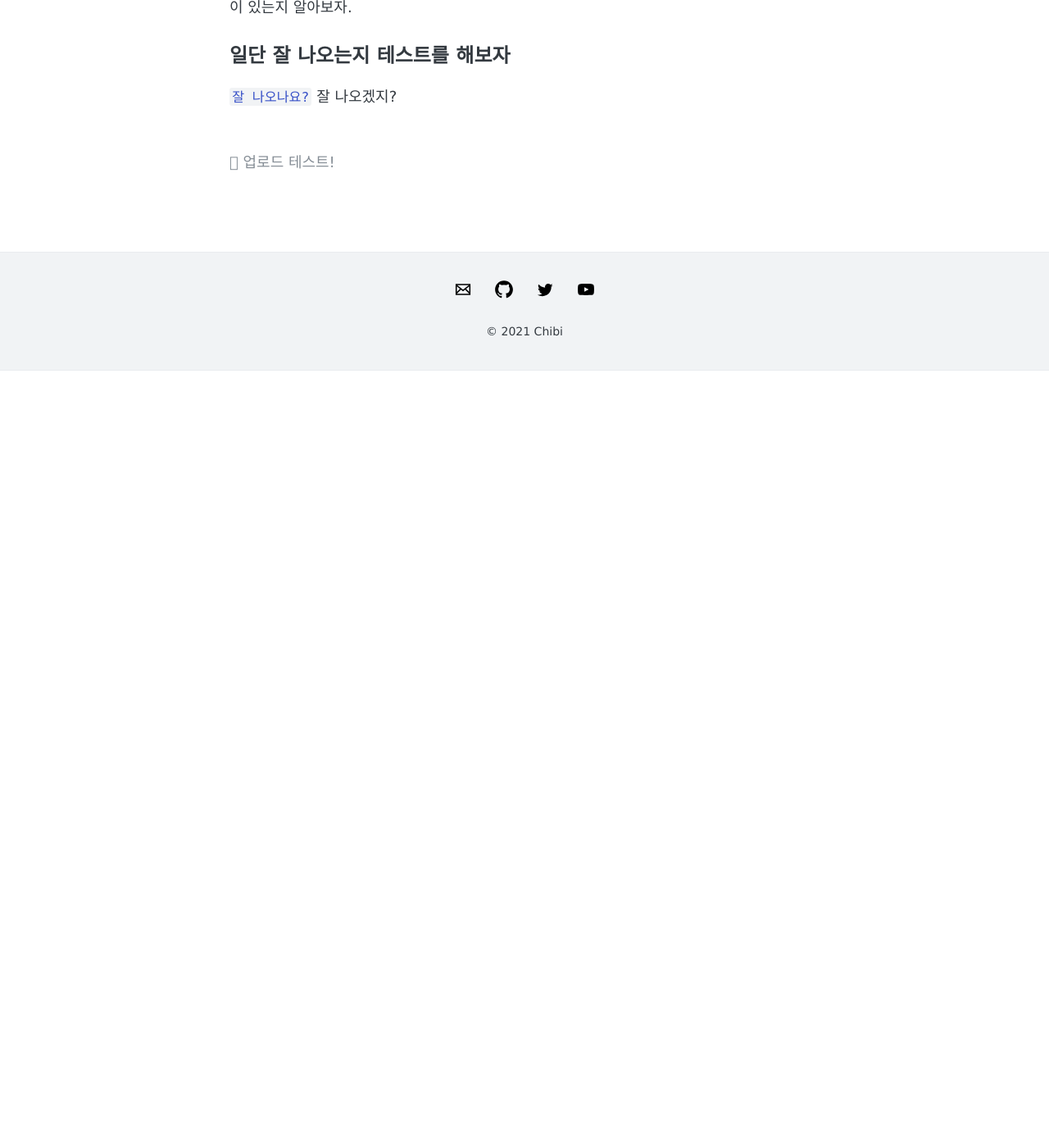
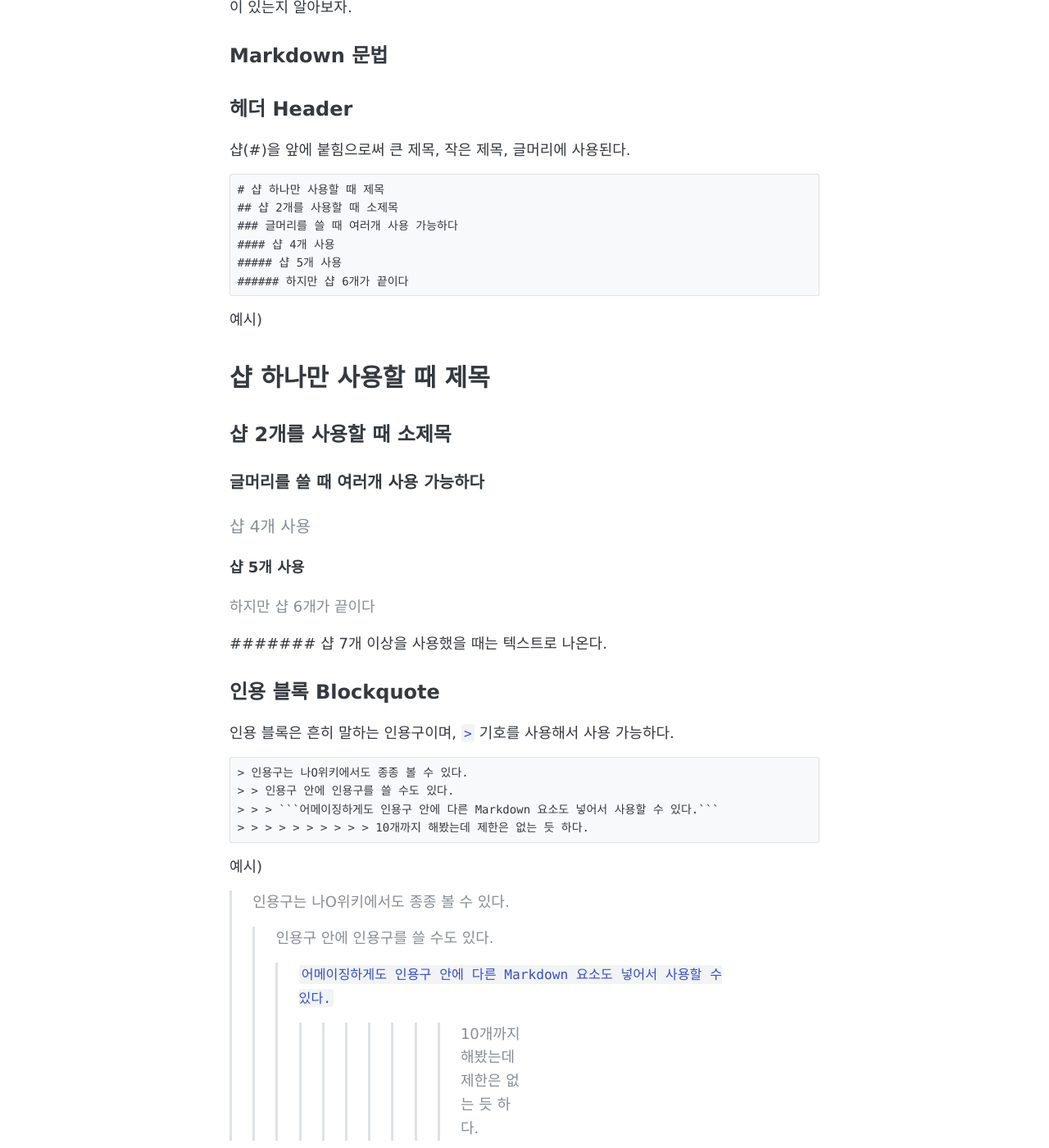
Before and after one commit to chibi-chichi/chibi-chichi.github.io, a Jekyll site: the page built from _posts/2021-12-09-markdown-grammars.md, in a window 1280 px wide and 1400 px high, scrolled down 481 px. Shown: the whole window at 82% size. Built offline with Jekyll 4.4.1, drawn with Linux system fonts in a browser that asks for light colours; comment, search, counter and statistics services are not loaded; before the commit the page ends 933 px from its top, so only the background shows below that; some of the changed text lies outside the part shown.

Commit message:
Update 2021-12-09-markdown-grammars.md

````diff
--- a/_posts/2021-12-09-markdown-grammars.md
+++ b/_posts/2021-12-09-markdown-grammars.md
@@ -1,6 +1,6 @@
 ---
 layout: post
-title: 마크다운(markdown) 문법 정리
+title: 마크다운(Markdown) 문법 정리
 tags:
   - markdown
   - summary
@@ -13,7 +13,88 @@
 사용시에 특수기호나 문자등으로 간단하게 사용할 수 있어서 좋다.
 이런 블로그 포스트에도 Markdown을 사용해서 쓰니 무슨 문법이 있는지 알아보자.
 
-## 일단 잘 나오는지 테스트를 해보자
+## Markdown 문법
 
-```잘 나오나요?```
-잘 나오겠지?
+## 헤더 Header
+
+샵(#)을 앞에 붙힘으로써 큰 제목, 작은 제목, 글머리에 사용된다.
+
+```
+# 샵 하나만 사용할 때 제목
+## 샵 2개를 사용할 때 소제목
+### 글머리를 쓸 때 여러개 사용 가능하다
+#### 샵 4개 사용
+##### 샵 5개 사용
+###### 하지만 샵 6개가 끝이다
+```
+예시)
+# 샵 하나만 사용할 때 제목
+## 샵 2개를 사용할 때 소제목
+### 글머리를 쓸 때 여러개 사용 가능하다
+#### 샵 4개 사용
+##### 샵 5개 사용
+###### 하지만 샵 6개가 끝이다
+####### 샵 7개 이상을 사용했을 때는 텍스트로 나온다.
+
+
+## 인용 블록 Blockquote
+
+인용 블록은 흔히 말하는 인용구이며, ```>``` 기호를 사용해서 사용 가능하다.
+
+```
+> 인용구는 나O위키에서도 종종 볼 수 있다.
+> > 인용구 안에 인용구를 쓸 수도 있다.
+> > > ```어메이징하게도 인용구 안에 다른 Markdown 요소도 넣어서 사용할 수 있다.```
+> > > > > > > > > > 10개까지 해봤는데 제한은 없는 듯 하다.
+```
+
+예시)
+
+> 인용구는 나O위키에서도 종종 볼 수 있다.
+> > 인용구 안에 인용구를 쓸 수도 있다.
+> > > ```어메이징하게도 인용구 안에 다른 Markdown 요소도 넣어서 사용할 수 있다.```
+> > > > > > > > > > 10개까지 해봤는데 제한은 없는 듯 하다.
+
+## 목록 Lists
+
+목록에는 2가지로 나뉘며 순서가 있는 목록과 순서가 없는 목록으로 나뉜다.
+
+### 순서가 있는 목록 Ordered List
+
+순서가 있는 목록은 흔히 사용하는 ```1. 2. 3.``` 등으로 나타낸다.
+
+```
+1. 첫 번째 목록
+3. 번호를 이상하게 써도 순서는 무조건 내림차순으로 표시가 된다.
+2. 두 번째 목록
+4.
+5. 비어있어도 사용 가능하다.
+```
+
+예시)
+
+1. 첫 번째 목록
+3. 번호를 이상하게 써도 순서는 무조건 내림차순으로 표시가 된다.
+2. 두 번째 목록
+4.
+5. 비어있어도 사용 가능하다.
+
+### 순서가 없는 목록 Unordered List
+
+순서가 없는 목록은 3가지가 있다. ```*```, ```+```, ```-```로 사용이 가능하며 섞어서 사용하는 것이 가능하다.
+
+```
+* 색이 차 있는 동그라미
+  + 색이 비어있는 동그라미
+    - 네?모
+    - 여러개 쓰는 것도 가능
+      + 여러개 사용도 가능하다.
+```
+
+예시)
+
+* 색이 차 있는 동그라미
+  + 색이 비어있는 동그라미
+    - 네?모
+    - 여러개 쓰는 것도 가능
+      + 여러개 사용도 가능하다.
````
